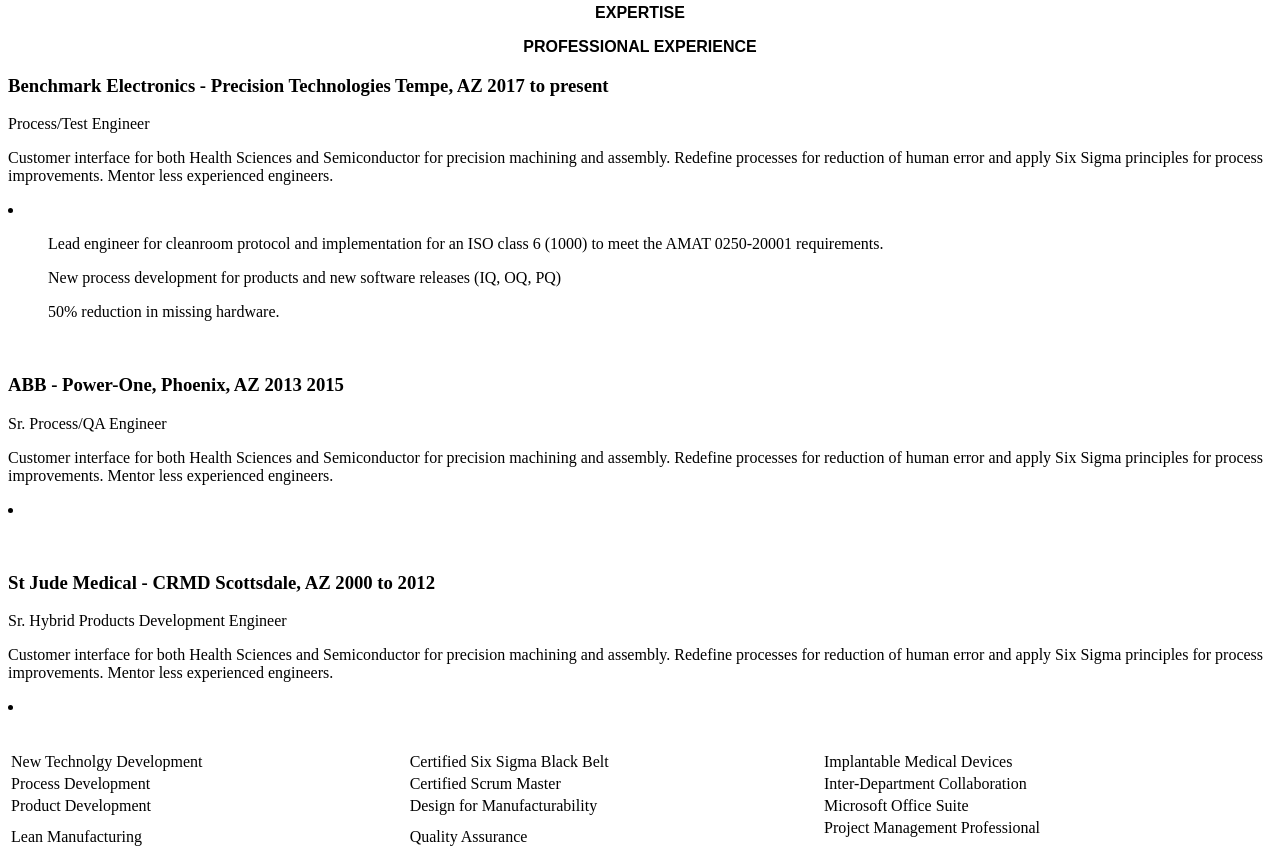
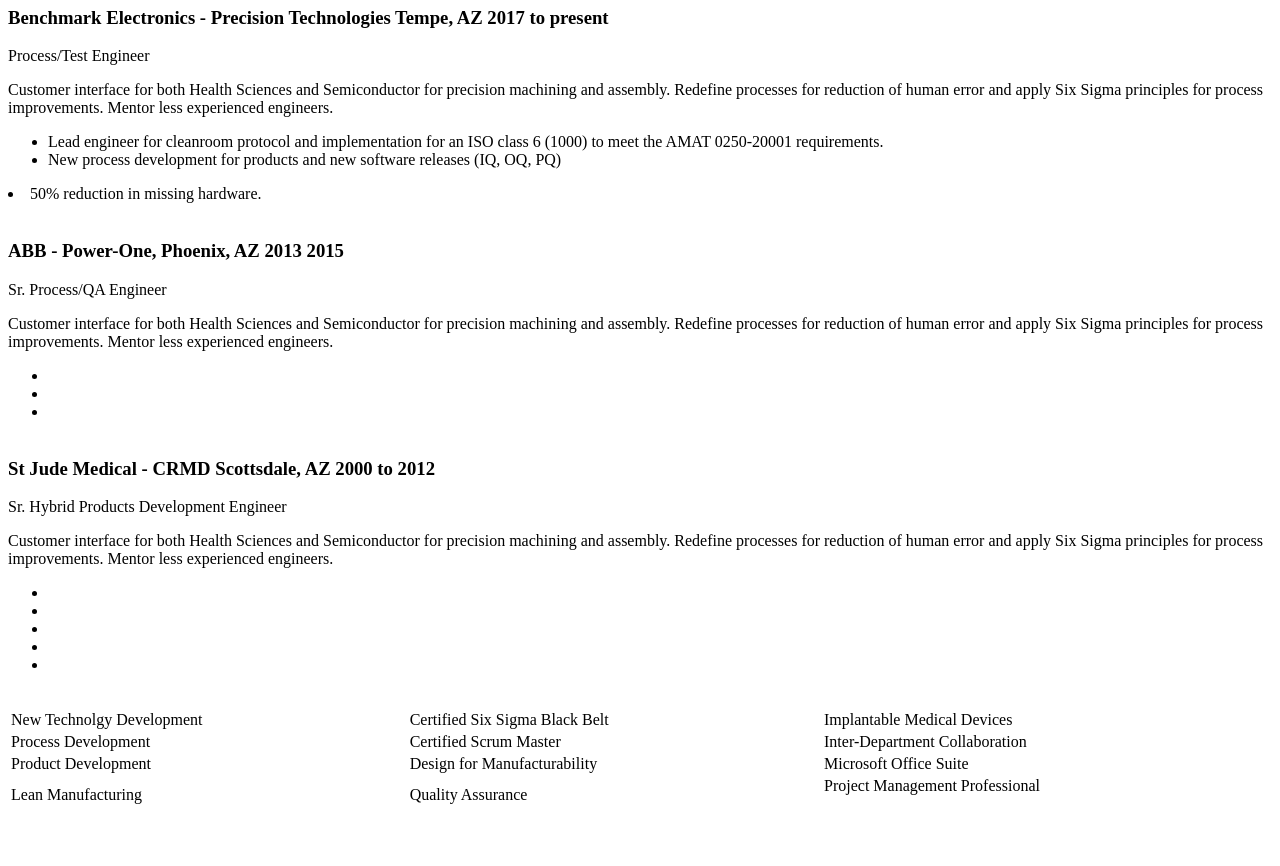
Before and after one commit to 69desertdog/69desertdog.github.io, a plain HTML site: page index.html in a window 1280 px wide. Shown: the part 318-1184 px from the top of the page. After the commit the page ends 1142 px from the top, so only its background shows below. Drawn offline with Linux system fonts and the light colour scheme.

Commit message:
Update index.html

```diff
--- a/index.html
+++ b/index.html
@@ -21,8 +21,8 @@
       and materials. Achieved a consistent record of increasing personnel and process productivity, flexible, tenacious, efficient,
       team player, hands-on, and a critical thinker.
     <br><br></p>
-    <p class="bold center uppercase"> expertise<br></p>
     <div>
+    <title class="bold center uppercase"> expertise<br></title>
     <table style="width:100%">
       <tr>
         <td>New Technolgy Development</td>
@@ -41,38 +41,38 @@
         <td>Quality Assurance</td>
         <td>Project Management Professional<br><br></td>
       </div>
-    <p class="bold center uppercase"> professional experience<br></p>
+    <title class="bold center uppercase"> professional experience<br></title>
 
         <h3>Benchmark Electronics - Precision Technologies  Tempe, AZ                         2017 to present<br></h3>
         <p>Process/Test Engineer</p>
         <p>Customer interface for both Health Sciences and Semiconductor for precision machining and assembly. Redefine processes
           for reduction of human error and apply Six Sigma principles for process improvements. Mentor less experienced engineers.</p>
-          <li>
-            <ul>Lead engineer for cleanroom protocol and implementation for an ISO class 6 (1000) to meet the AMAT 0250-20001
-              requirements.</ul>
-            <ul>New process development for products and new software releases (IQ, OQ, PQ)</ul>
-            <ul>50% reduction in missing hardware.</ul>
-          <br></li>
+          <ul>
+            <li>Lead engineer for cleanroom protocol and implementation for an ISO class 6 (1000) to meet the AMAT 0250-20001
+              requirements.</li>
+            <li>New process development for products and new software releases (IQ, OQ, PQ)</ul>
+            <li>50% reduction in missing hardware.</li>
+          <br></ul>
         <h3>ABB - Power-One, Phoenix, AZ                                                      2013 2015<br></h3>
         <p>Sr. Process/QA Engineer</p>
         <p>Customer interface for both Health Sciences and Semiconductor for precision machining and assembly. Redefine processes
           for reduction of human error and apply Six Sigma principles for process improvements. Mentor less experienced engineers.</p>
-          <li>
-            <ul></ul>
-            <ul></ul>
-            <ul></ul>
-          <br></li>
+          <ul>
+            <li></li>
+            <li></li>
+            <li></li>
+          <br></ul>
         <h3>St Jude Medical - CRMD  Scottsdale, AZ                                            2000 to 2012<br></h3>
         <p>Sr. Hybrid Products Development Engineer</p>
         <p>Customer interface for both Health Sciences and Semiconductor for precision machining and assembly. Redefine processes
           for reduction of human error and apply Six Sigma principles for process improvements. Mentor less experienced engineers.</p>
-          <li>
-            <ul></ul>
-            <ul></ul>
-            <ul></ul>
-            <ul></ul>
-            <ul></ul>
-          <br></li>
+          <ul>
+            <li></li>
+            <li></li>
+            <li></li>
+            <li></li>
+            <li></li>
+          <br></ul>
 
   </body>
 </html>
```
